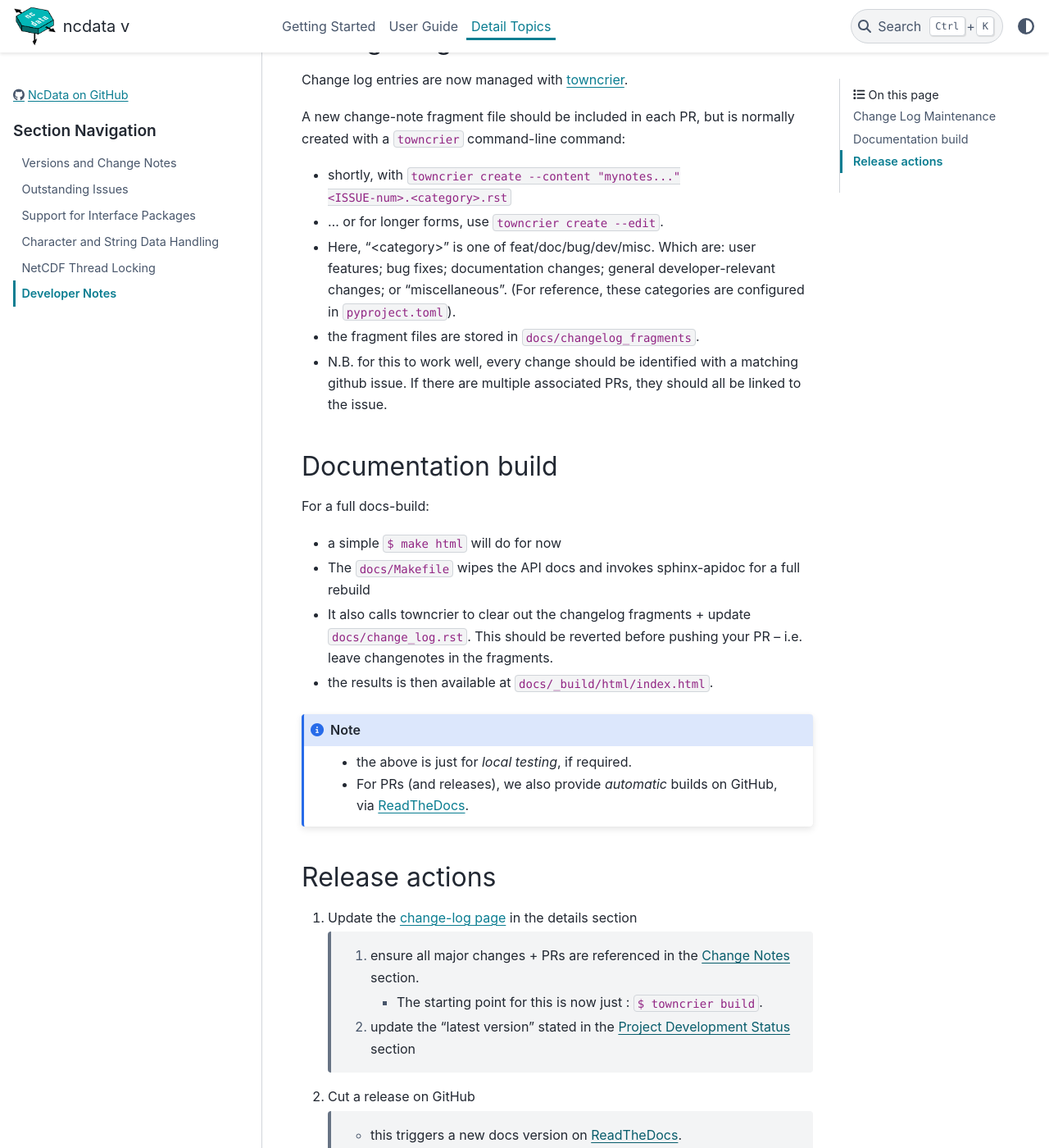
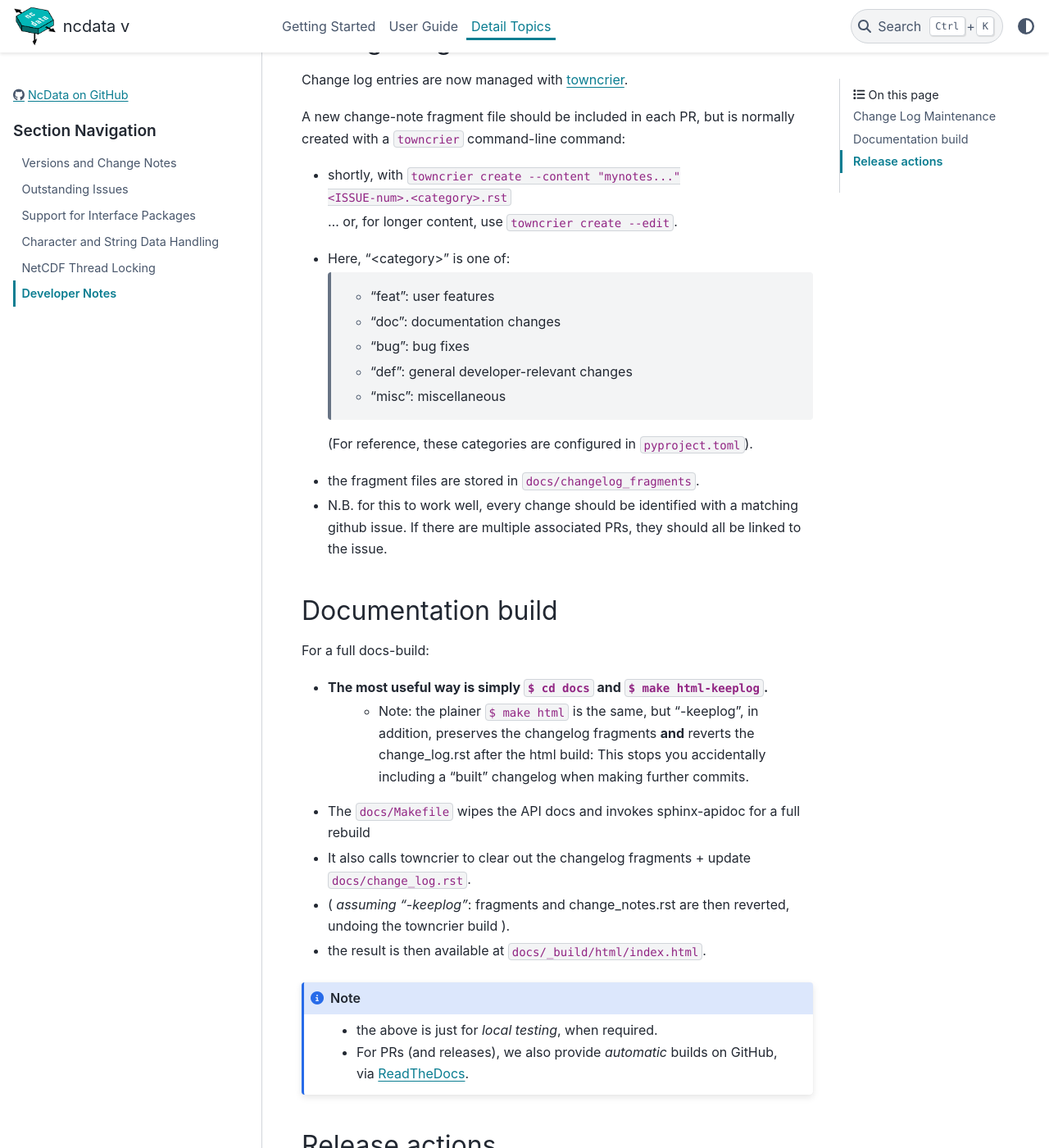
Before and after one commit to pp-mo/ncdata, a Sphinx documentation site: the page built from docs/details/developer_notes.rst, in a window 1280 px wide and 1400 px high, scrolled down 249 px. Shown: the whole window at 82% size. Built offline with Sphinx 7.4.7 and the PyData theme 0.15.4, drawn with Linux system fonts in a browser that asks for light colours; pages that are not in the unit, such as notebooks, are missing from menus; the version number could not be read and is left out.

Commit message:
Improve docs-build account in developer notes.

```diff
--- a/docs/details/developer_notes.rst
+++ b/docs/details/developer_notes.rst
@@ -11,12 +11,21 @@ A new change-note fragment file should be included in each PR, but is normally c
 with a ``towncrier`` command-line command:
 
 * shortly, with ``towncrier create --content "mynotes..." <ISSUE-num>.<category>.rst``
-* ... or for longer forms, use ``towncrier create --edit``.
-* Here, "<category>" is one of feat/doc/bug/dev/misc.  Which are: user features;
-  bug fixes; documentation changes; general developer-relevant changes;
-  or "miscellaneous".
+
+  ... or, for longer content, use ``towncrier create --edit``.
+
+* Here, "<category>" is one of:
+
+    * "feat": user features
+    * "doc": documentation changes
+    * "bug": bug fixes
+    * "def": general developer-relevant changes
+    * "misc": miscellaneous
+
   (For reference, these categories are configured in ``pyproject.toml``).
+
 * the fragment files are stored in ``docs/changelog_fragments``.
+
 * N.B. for this to work well, every change should be identified with a matching github issue.
   If there are multiple associated PRs, they should all be linked to the issue.
 
@@ -26,15 +35,18 @@ Documentation build
 
 For a full docs-build:
 
-* a simple ``$ make html`` will do for now
+* The most useful way is simply ``$ cd docs`` and ``$ make html-keeplog``.
+   * Note: the plainer ``$ make html`` is the same, but "-keeplog", in addition, preserves the
+     changelog fragments **and** reverts the change_log.rst after the html build:
+     This stops you accidentally including a "built" changelog when making further commits.
 * The ``docs/Makefile`` wipes the API docs and invokes sphinx-apidoc for a full rebuild
 * It also calls towncrier to clear out the changelog fragments + update ``docs/change_log.rst``.
-  This should be reverted before pushing your PR -- i.e. leave changenotes in the fragments.
-* the results is then available at ``docs/_build/html/index.html``.
+* ( *assuming "-keeplog"*: fragments and change_notes.rst are then reverted, undoing the towncrier build ).
+* the result is then available at ``docs/_build/html/index.html``.
 
 .. note::
 
-    * the above is just for *local testing*, if required.
+    * the above is just for *local testing*, when required.
     * For PRs (and releases), we also provide *automatic* builds on GitHub,
       via ReadTheDocs_.
 
```
